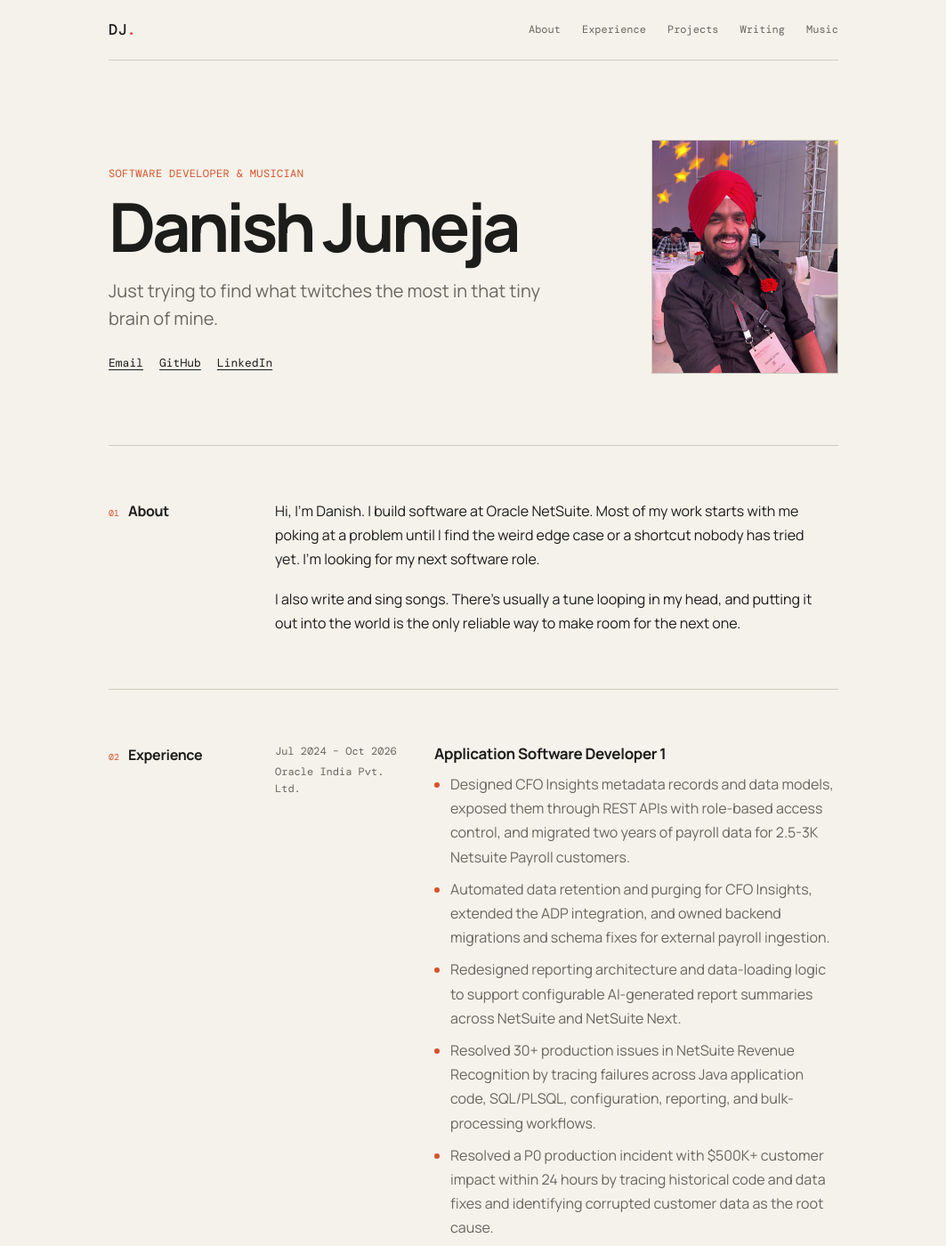
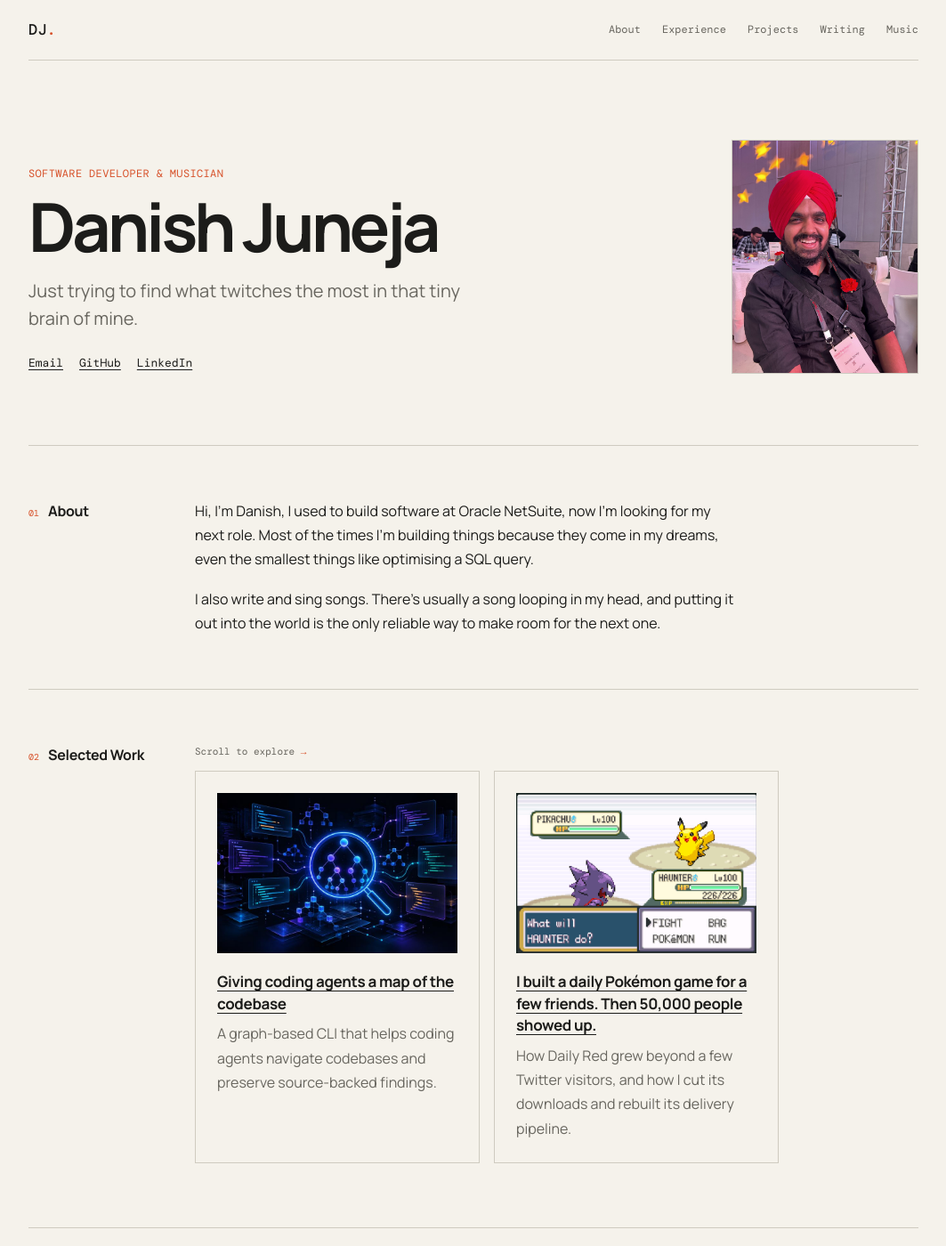
Before and after one commit to danishjuneja/danishjuneja.github.io, a Jekyll site: the page built from index.html, in a window 1280 px wide and 1400 px high. Shown: the whole window at 89% size, without its empty margins (108-1171 px from the left). Built offline with Jekyll 4.4.1, drawn with Linux system fonts in a browser that asks for light colours; some web fonts are replaced; some of the changed text lies outside the part shown.

Commit message:
restructuring

```diff
--- a/index.html
+++ b/index.html
@@ -21,22 +21,48 @@
         <h2 id="about-title">About</h2>
     </div>
     <div class="section-body prose">
-        <p>Hi, I'm Danish. I build software at Oracle NetSuite. Most of my work starts with me poking at a problem until
-            I find the weird edge case or a shortcut nobody has tried yet. I'm looking for my next software role.</p>
-        <p>I also write and sing songs. There's usually a tune looping in my head, and putting it out into the world is
-            the only reliable way to make room for the next one.</p>
+        <p>Hi, I'm Danish, I used to build software at Oracle NetSuite, now I'm looking for my next role. Most of the times I'm building things because they come in my dreams, even the smallest things like optimising a SQL query.</p>
+        <p>I also write and sing songs. There's usually a song looping in my head, and putting it out into the world is the only reliable way to make room for the next one.</p>
+    </div>
+</section>
+
+<section class="section shell" id="work" aria-labelledby="work-title">
+    <div class="section-label"><span>02</span>
+        <h2 id="work-title">Selected Work</h2>
+    </div>
+    <div class="section-body">
+        <p class="work-hint">Scroll to explore <span aria-hidden="true">&rarr;</span></p>
+        <div class="work-grid" tabindex="0" role="region" aria-label="Selected projects, scroll horizontally">
+        {% assign featured_projects = site.projects | where: "featured", true | sort: "order" %}
+        {% for project in featured_projects %}
+        <article class="work-card">
+            {% if project.image %}
+            <a href="{{ project.url | relative_url }}">
+                <img class="showcase-thumbnail" src="{{ project.image | relative_url }}" alt="{{ project.image_alt | default: project.title | escape }}" width="280" height="186" loading="lazy" />
+            </a>
+            {% endif %}
+            <h3><a href="{{ project.url | relative_url }}">{{ project.title }}</a></h3>
+            {% if project.summary %}<p>{{ project.summary }}</p>{% endif %}
+        </article>
+        {% else %}
+        <article class="work-card work-card-empty">
+            <p class="eyebrow">Still writing</p>
+            <h3>Showcase projects are coming soon.</h3>
+            <p>In the meantime, you can view the rest of them on <a href="https://github.com/danishjuneja"
+                    target="_blank" rel="noreferrer">GitHub <span aria-hidden="true">↗</span></a>.</p>
+        </article>
+        {% endfor %}
+        </div>
     </div>
 </section>
 
 <section class="section shell" id="experience" aria-labelledby="experience-title">
-    <div class="section-label"><span>02</span>
-        <h2 id="experience-title">Experience</h2>
-    </div>
-    <div class="section-body timeline">
-        <article class="timeline-item">
-            <div class="timeline-meta"><time>Jul 2024 – Oct 2026</time>
-                <p>Oracle India Pvt. Ltd.</p>
-            </div>
+    <div class="section-label"><span>03</span><h2 id="experience-title">Experience</h2></div>
+    <div class="section-body experience-groups">
+        <section class="experience-group" aria-labelledby="oracle-title">
+            <h3 id="oracle-title">Oracle India Pvt. Ltd.</h3>
+        <article class="experience-role">
+            <div class="timeline-meta"><time>Jul 2024 – Oct 2026</time></div>
             <div class="timeline-content">
                 <h3>Application Software Developer 1</h3>
                 <ul class="bullet-list">
@@ -62,10 +88,21 @@
                 </ul>
             </div>
         </article>
-        <article class="timeline-item">
-            <div class="timeline-meta"><time>Apr 2023 – Apr 2024</time>
-                <p>IRIS, NITK</p>
+        <article class="experience-role">
+            <div class="timeline-meta"><time>May 2023 – Jul 2023</time></div>
+            <div class="timeline-content">
+                <h3>Software Development Intern</h3>
+                <ul class="bullet-list">
+                    <li>Built a React and SuiteScript tool to map transaction flow and flag orphaned nodes in NetSuite's
+                        SCM and revenue-recognition modules.</li>
+                </ul>
             </div>
+        </article>
+        </section>
+        <section class="experience-group" aria-labelledby="iris-title">
+            <h3 id="iris-title">IRIS, NITK</h3>
+        <article class="experience-role">
+            <div class="timeline-meta"><time>Apr 2023 – Apr 2024</time></div>
             <div class="timeline-content">
                 <h3>Admin Lead</h3>
                 <ul class="bullet-list">
@@ -77,22 +114,8 @@
                 </ul>
             </div>
         </article>
-        <article class="timeline-item">
-            <div class="timeline-meta"><time>May 2023 – Jul 2023</time>
-                <p>Oracle India Pvt. Ltd.</p>
-            </div>
-            <div class="timeline-content">
-                <h3>Software Development Intern</h3>
-                <ul class="bullet-list">
-                    <li>Built a React and SuiteScript tool to map transaction flow and flag orphaned nodes in NetSuite's
-                        SCM and revenue-recognition modules.</li>
-                </ul>
-            </div>
-        </article>
-        <article class="timeline-item">
-            <div class="timeline-meta"><time>Aug 2022 – Apr 2023</time>
-                <p>IRIS, NITK</p>
-            </div>
+        <article class="experience-role">
+            <div class="timeline-meta"><time>Aug 2022 – Apr 2023</time></div>
             <div class="timeline-content">
                 <h3>Product Manager</h3>
                 <ul class="bullet-list">
@@ -115,50 +138,19 @@
                 </ul>
             </div>
         </article>
+        </section>
     </div>
 </section>
 
 <section class="section shell" id="education" aria-labelledby="education-title">
-    <div class="section-label"><span>03</span>
-        <h2 id="education-title">Education</h2>
-    </div>
+    <div class="section-label"><span>04</span><h2 id="education-title">Education</h2></div>
     <div class="section-body timeline">
         <article class="timeline-item">
-            <div class="timeline-meta"><time>2020 – 2024</time>
-                <p>Surathkal, India</p>
-            </div>
-            <div class="timeline-content">
-                <h3>National Institute of Technology Karnataka</h3>
+            <div class="timeline-meta"><time>2020 &ndash; 2024</time><p>Surathkal, India</p></div>
+            <div class="timeline-content"><h3>National Institute of Technology Karnataka</h3>
                 <p>B.Tech. in Electronics and Communication Engineering, with a minor in Management. CGPA: 8.23.</p>
             </div>
         </article>
-    </div>
-</section>
-
-<section class="section shell" id="work" aria-labelledby="work-title">
-    <div class="section-label"><span>04</span>
-        <h2 id="work-title">Selected Work</h2>
-    </div>
-    <div class="section-body work-grid">
-        {% assign featured_projects = site.projects | where: "featured", true | sort: "order" %}
-        {% for project in featured_projects %}
-        <article class="work-card">
-            {% if project.image %}
-            <a href="{{ project.url | relative_url }}">
-                <img class="showcase-thumbnail" src="{{ project.image | relative_url }}" alt="{{ project.image_alt | default: project.title | escape }}" width="280" height="186" style="width: min(100%, 280px); height: auto;" loading="lazy" />
-            </a>
-            {% endif %}
-            <h3><a href="{{ project.url | relative_url }}">{{ project.title }}</a></h3>
-            {% if project.summary %}<p>{{ project.summary }}</p>{% endif %}
-        </article>
-        {% else %}
-        <article class="work-card work-card-empty">
-            <p class="eyebrow">Still writing</p>
-            <h3>Showcase projects are coming soon.</h3>
-            <p>In the meantime, you can view the rest of them on <a href="https://github.com/danishjuneja"
-                    target="_blank" rel="noreferrer">GitHub <span aria-hidden="true">↗</span></a>.</p>
-        </article>
-        {% endfor %}
     </div>
 </section>
 
--- a/styles.css
+++ b/styles.css
@@ -5,7 +5,7 @@
   --muted: #68665f;
   --line: #cfcbc0;
   --accent: #d7522b;
-  --shell: 820px;
+  --shell: 1000px;
 }
 
 * {
@@ -504,3 +504,54 @@
     scroll-behavior: auto;
   }
 }
+
+/* A compact, independently scrollable project shelf. */
+#work .section-body { min-width: 0; }
+.work-hint {
+  margin: 0 0 12px;
+  color: var(--muted);
+  font-family: "DM Mono", monospace;
+  font-size: 11px;
+}
+
+.work-hint span { color: var(--accent); }
+
+.work-grid {
+  display: grid;
+  min-width: 0;
+  max-width: 100%;
+  grid-auto-flow: column;
+  grid-auto-columns: minmax(260px, 320px);
+  gap: 16px;
+  overflow-x: auto;
+  padding-bottom: 12px;
+  scroll-snap-type: x proximity;
+  scrollbar-width: none;
+}
+
+.work-grid::-webkit-scrollbar { display: none; }
+
+.work-grid:focus-visible { outline: 2px solid var(--accent); outline-offset: 4px; }
+.work-grid .work-card { scroll-snap-align: start; }
+.work-grid .showcase-thumbnail { width: 100%; max-width: none; aspect-ratio: 3 / 2; object-fit: cover; }
+
+@media (max-width: 720px) {
+  .work-grid { grid-auto-columns: min(82vw, 320px); }
+}
+
+/* Group roles by organization, with the full descriptions beneath each heading. */
+.experience-groups {
+  display: grid;
+  gap: 40px;
+}
+
+.experience-group > h3 {
+  margin: 0 0 20px;
+  padding-bottom: 10px;
+  border-bottom: 1px solid var(--line);
+  font-size: 20px;
+  letter-spacing: -0.03em;
+}
+
+.experience-role + .experience-role { margin-top: 30px; }
+.experience-role .timeline-meta { margin-bottom: 4px; }
```
Also changed, not shown: other parts of index.html (+4 -4 lines).
